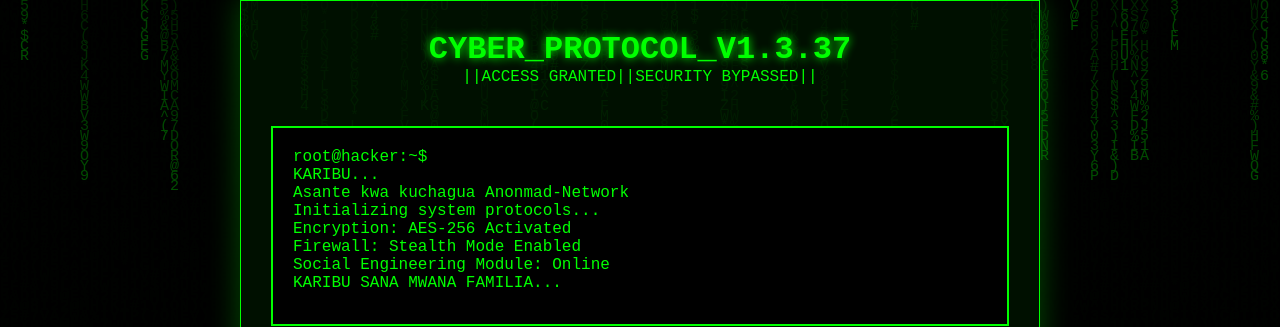
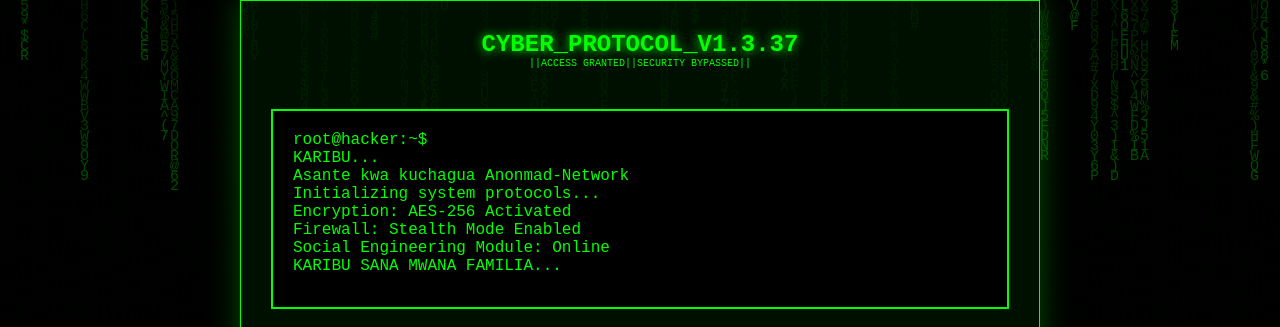
Before and after one commit to Anonmad/Cyber-Network, a plain HTML site: page index.html in a window 1280 px wide. Shown: the top 327 px of the page. Drawn offline with Linux system fonts and the light colour scheme.

Commit message:
Add files via upload

```diff
--- a/index.html
+++ b/index.html
@@ -57,7 +57,7 @@
         }
 
         header h1 {
-            font-size: em;
+            font-size: x-large;
             text-shadow: 0 0 10px #0f0;
             animation: glitch 1s infinite;
             word-wrap: break-word;
@@ -65,7 +65,7 @@
         }
 
         header p {
-            font-size: 1em;
+            font-size: x-small;
             word-wrap: break-word;
             max-width: 100%;
             text-align: center;
```
